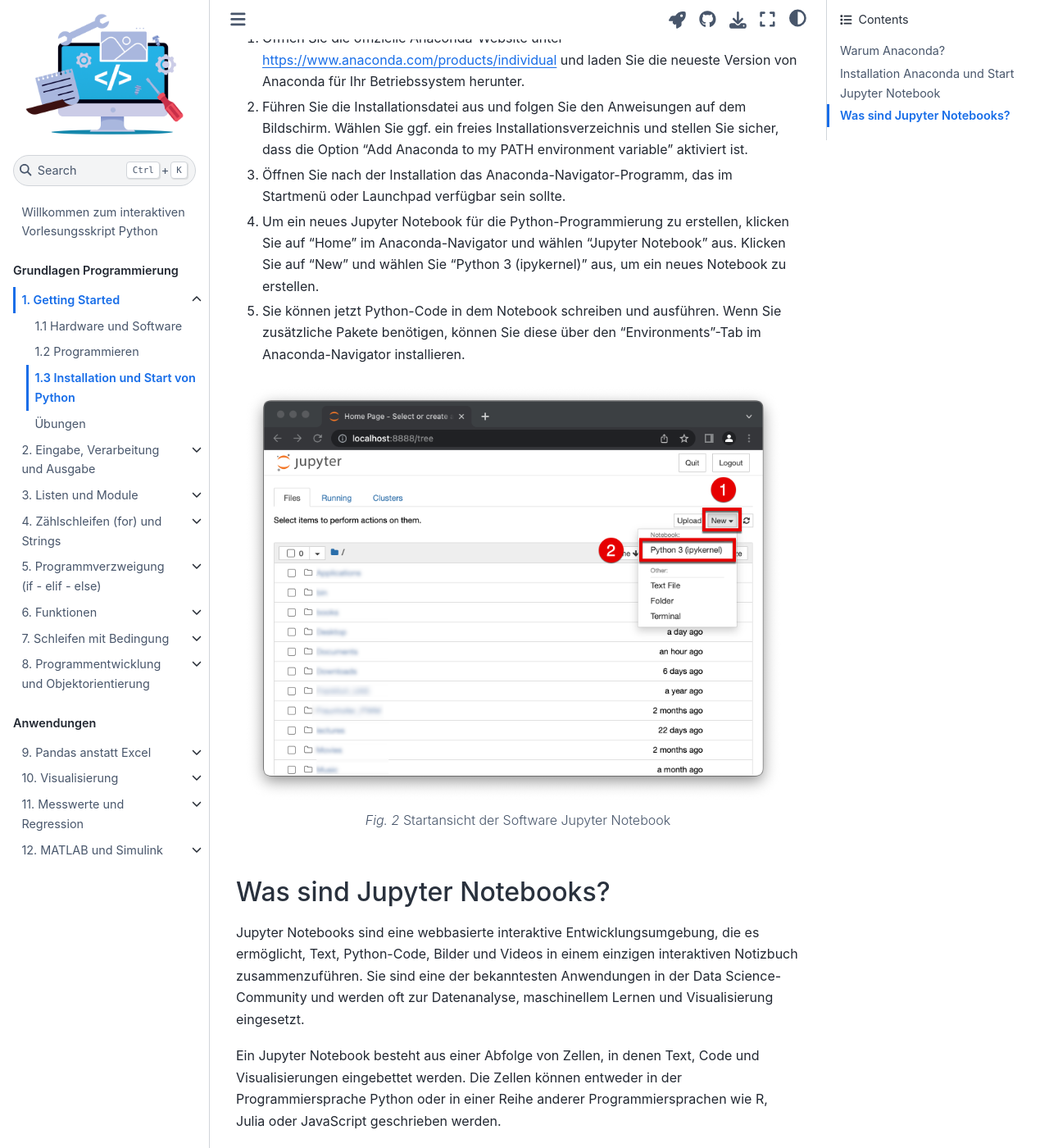
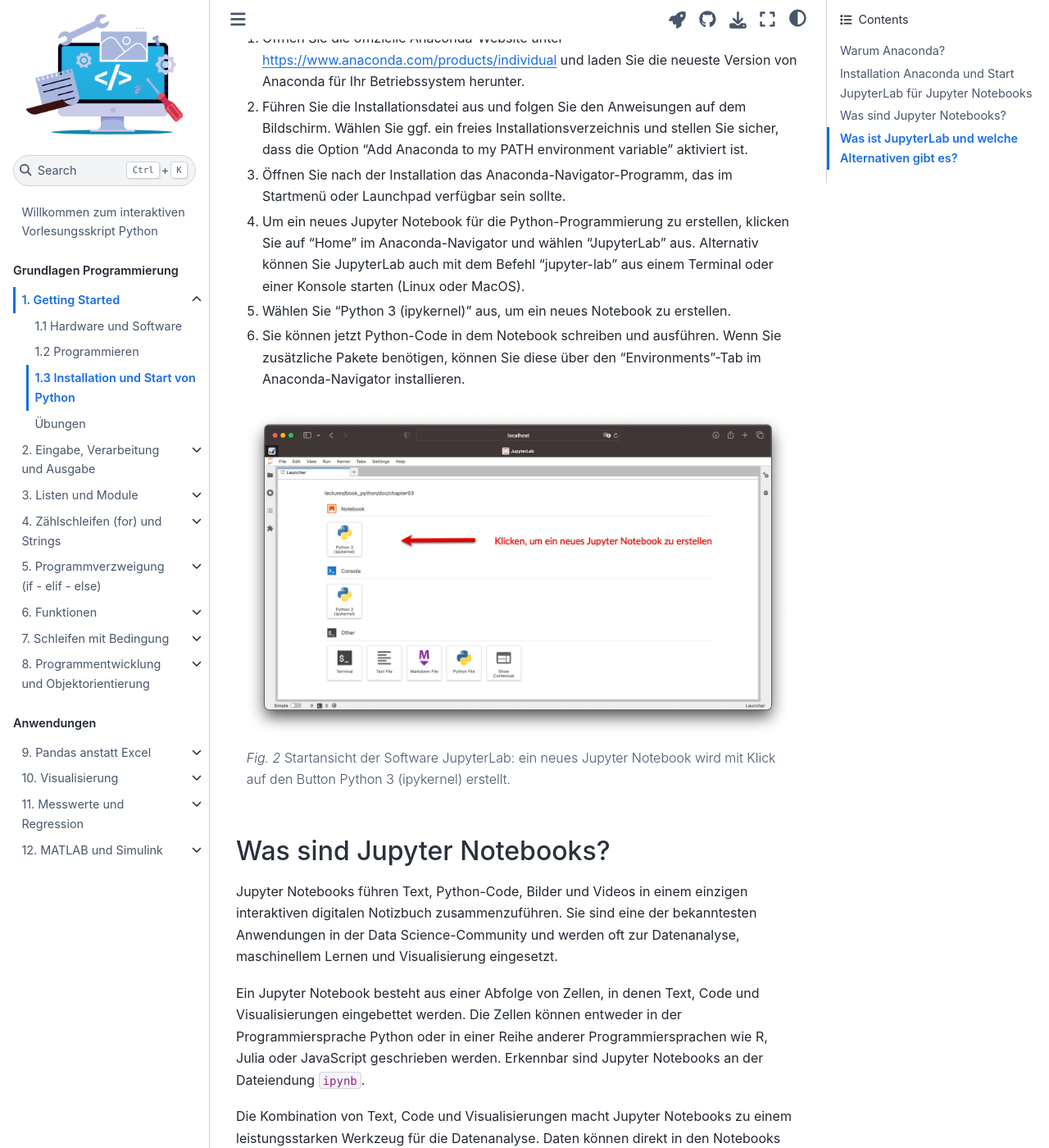
Before and after one commit to gramschs/book_python, a Jupyter Book: the page built from doc/chapter01/chapter01_sec03.md, in a window 1280 px wide and 1400 px high, scrolled down 936 px. Shown: the whole window at 82% size. Built offline with Jupyter Book 1.0.4 settings and Sphinx 7.4.7 and the Sphinx Book theme 1.1.4, drawn with Linux system fonts in a browser that asks for light colours; some of the changed text lies outside the part shown.

Commit message:
Jupyter Notebook --> JupyterLab

````diff
--- a/doc/chapter01/chapter01_sec03.md
+++ b/doc/chapter01/chapter01_sec03.md
@@ -42,7 +42,7 @@
 Entwickler geeignet und bietet eine benutzerfreundliche Benutzeroberfläche, um
 Python und seine Bibliotheken zu verwalten und zu verwenden.
 
-## Installation Anaconda und Start Jupyter Notebook
+## Installation Anaconda und Start JupyterLab für Jupyter Notebooks
 
 Hier ist eine Schritt-für-Schritt-Anleitung zum Installieren von Python mit der
 Distribution Anaconda für Windows und MacOS:
@@ -57,31 +57,31 @@
 3. Öffnen Sie nach der Installation das Anaconda-Navigator-Programm, das im
    Startmenü oder Launchpad verfügbar sein sollte.
 4. Um ein neues Jupyter Notebook für die Python-Programmierung zu erstellen,
-   klicken Sie auf "Home" im Anaconda-Navigator und wählen "Jupyter Notebook"
-   aus. Klicken Sie auf "New" und wählen Sie "Python 3 (ipykernel)" aus, um ein
-   neues Notebook zu erstellen.
-5. Sie können jetzt Python-Code in dem Notebook schreiben und ausführen. Wenn
+   klicken Sie auf "Home" im Anaconda-Navigator und wählen "JupyterLab"
+   aus. Alternativ können Sie JupyterLab auch mit dem Befehl "jupyter-lab" aus einem Terminal oder einer Konsole starten (Linux oder MacOS).
+5. Wählen Sie "Python 3 (ipykernel)" aus, um ein neues Notebook zu erstellen.
+6. Sie können jetzt Python-Code in dem Notebook schreiben und ausführen. Wenn
    Sie zusätzliche Pakete benötigen, können Sie diese über den
    "Environments"-Tab im Anaconda-Navigator installieren.
 
-```{figure} pics/fig_chap00_sec03_start_jb.png
-:name: fig_chap00_sec03_jb
+```{figure} pics/fig_chap00_sec03_jupyterlab.png
+:name: fig_chap00_sec03_jupyterlab
 
-Startansicht der Software Jupyter Notebook
+Startansicht der Software JupyterLab: ein neues Jupyter Notebook wird mit Klick auf den Button Python 3 (ipykernel) erstellt.
 ```
 
 ## Was sind Jupyter Notebooks?
 
-Jupyter Notebooks sind eine webbasierte interaktive Entwicklungsumgebung, die es
-ermöglicht, Text, Python-Code, Bilder und Videos in einem einzigen interaktiven
-Notizbuch zusammenzuführen. Sie sind eine der bekanntesten Anwendungen in der
-Data Science-Community und werden oft zur Datenanalyse, maschinellem Lernen und
-Visualisierung eingesetzt.
+Jupyter Notebooks führen Text, Python-Code, Bilder und Videos in einem einzigen
+interaktiven digitalen Notizbuch zusammenzuführen. Sie sind eine der
+bekanntesten Anwendungen in der Data Science-Community und werden oft zur
+Datenanalyse, maschinellem Lernen und Visualisierung eingesetzt.
 
 Ein Jupyter Notebook besteht aus einer Abfolge von Zellen, in denen Text, Code
 und Visualisierungen eingebettet werden. Die Zellen können entweder in der
 Programmiersprache Python oder in einer Reihe anderer Programmiersprachen wie R,
-Julia oder JavaScript geschrieben werden.
+Julia oder JavaScript geschrieben werden. Erkennbar sind Jupyter Notebooks an
+der Dateiendung `ipynb`.
 
 Die Kombination von Text, Code und Visualisierungen macht Jupyter Notebooks zu
 einem leistungsstarken Werkzeug für die Datenanalyse. Daten können direkt in den
@@ -107,7 +107,7 @@
 ```{figure} pics/fig_chap00_sec03_zellen.png
 :name: fig_chap00_sec03_zellen
 
-Screenshot eines Jupyter Notebooks mit Text, Python-Code und Ergebnisse des ausgeführten Python-Codes
+Screenshot eines Jupyter Notebooks mit Text, Python-Code und Ergebnisse des ausgeführten Python-Codes, das mit der klassischen Software "Jupyter Notebook" geladen wurde
 ```
 
 Eine Zelle kann entweder eine Text-Zelle (siehe Fig. 3, Schritt 1) oder eine
@@ -122,3 +122,31 @@
 Schritt 4). Danach erscheint die Ausgabe, die der Python-Interpreter ggf.
 produziert (siehe Fig. 3, Schritt 5). Wird ein Ergebnis berechnet oder ein Wert
 zurückgegeben, so ist das an der Bezeichnung "Out" wie Output erkennbar.
+
+## Was ist JupyterLab und welche Alternativen gibt es?
+
+[JupyterLab](https://jupyterlab.readthedocs.io/en/stable/getting_started/overview.html)
+ist eine webbasierte Entwicklungsumgebung, um Jupyter Notebooks zu öffnen, zu
+editieren, den Python-Code auszuführen und alles wieder zu speichern. Neben
+JupyterLab gibt es weitere Möglichkeiten, um Jupyter Notebooks zu bearbeiten.
+
+Die beiden Entwicklungsumgebungen
+
+* [PyCharm](https://www.jetbrains.com/help/pycharm/jupyter-notebook-support.html)
+* [Microsoft Visual Studio
+  Code](https://code.visualstudio.com/docs/datascience/jupyter-notebooks)
+
+ermöglichen ebenfalls die direkte Bearbeitung von Jupyter Notebooks. Auch
+zahlreiche Cloudanbieter bieten direkt das Bearbeiten und Ausführen von Jupyter
+Notebooks an, z.B.
+
+* [Google Colab](https://colab.research.google.com/notebook)
+* [Microsoft
+  Azure](https://learn.microsoft.com/en-us/azure/machine-learning/how-to-run-jupyter-notebooks)
+* [Deepnote](https://deepnote.com)
+* [replit](https://replit.com/template/jupyter-notebook)
+
+Wie bei allen Clouddiensten sollte man sich jedoch eingehend mit den
+Datenschutzbestimmungen des Anbieters vertraut machen, bevor man den Dienst in
+Anspruch nimmt. Aufgrund des Datenschutzes empfehle ich stets, Python/Anaconda
+lokal zu installieren.
````
Also changed, not shown: doc/chapter01/chapter01_sec04.md (+2 -2 lines), doc/chapter01/pics/fig_chap00_sec03_jupyterlab.png (added), doc/chapter01/pics/fig_chap00_sec03_start_jb.png (deleted).
